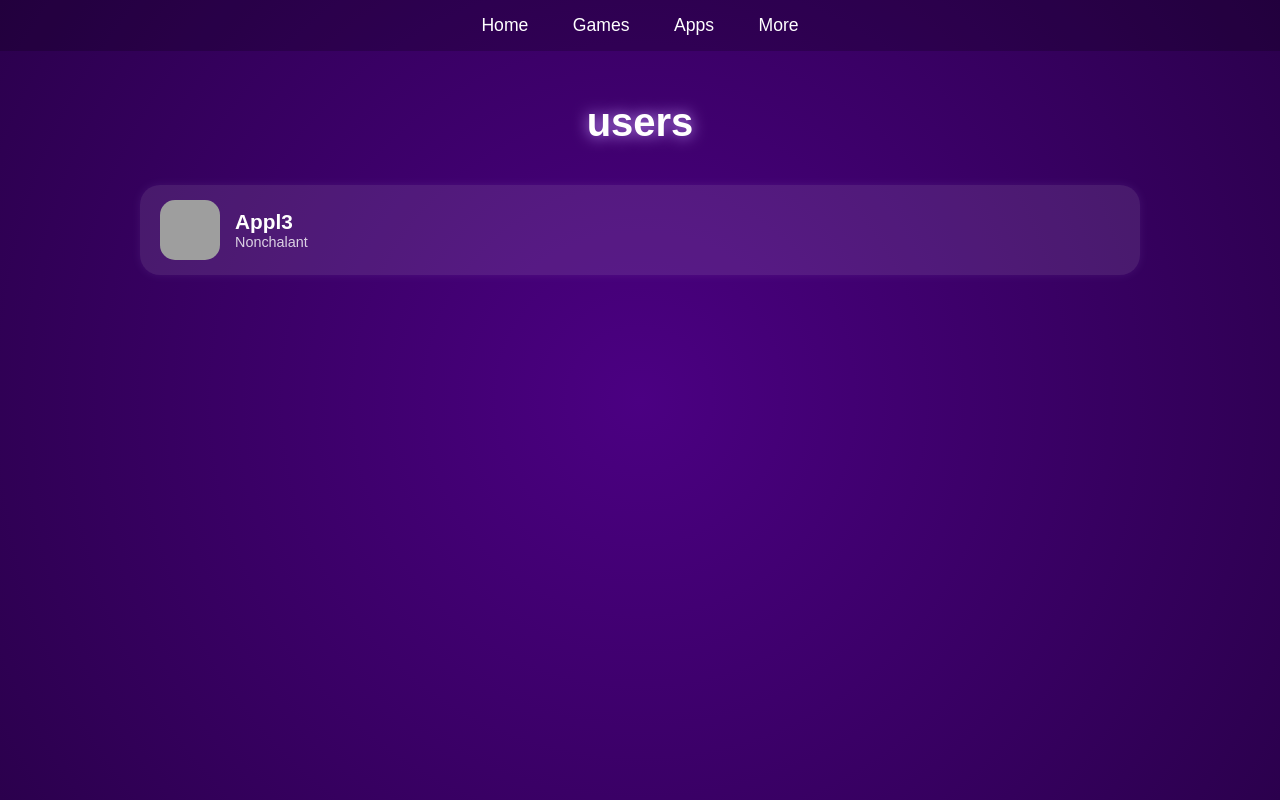
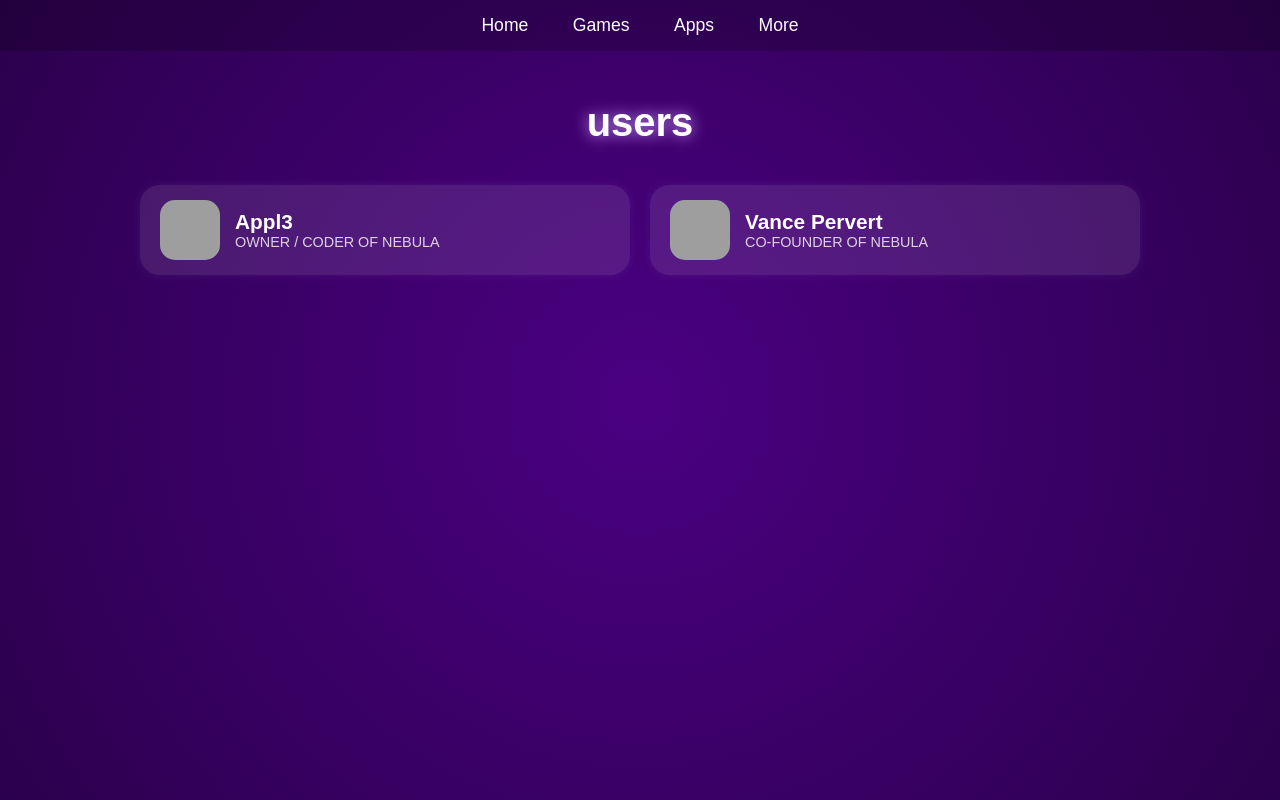
Before and after one commit to appl3codes/nebulatimmyruscle, a plain HTML site: page more.html in a window 1280 px wide. Drawn offline with Linux system fonts and the light colour scheme; grey boxes are pictures that could not be loaded.

Commit message:
Update more.html

```diff
--- a/more.html
+++ b/more.html
@@ -187,41 +187,53 @@
     </div>
   </nav>
 
-
-
   <h1>users</h1>
 
   <div class="team-grid">
-    <!-- Example Card -->
-    <div class="card" onclick="openProfile('olivia')">
-      <img src="https://yt3.googleusercontent.com/1in7IvmROE4Hjq7tjcK7BNbq6ZVN1F9dMFoCzIdF50gTWvGIYEI-JAUwlur02byCnsNdO99r=s160-c-k-c0x00ffffff-no-rj" alt="olivia">
+    <!-- Appl3 Card -->
+    <div class="card" onclick="openProfile('appl3')">
+      <img src="https://yt3.googleusercontent.com/1in7IvmROE4Hjq7tjcK7BNbq6ZVN1F9dMFoCzIdF50gTWvGIYEI-JAUwlur02byCnsNdO99r=s160-c-k-c0x00ffffff-no-rj" alt="Appl3">
       <div class="card-info">
         <h2>Appl3</h2>
-        <p>Nonchalant</p>
+        <p>OWNER / CODER OF NEBULA</p>
       </div>
     </div>
 
-    <!-- Add more cards below like this -->
+    <!-- Vance Pervert Card -->
+    <div class="card" onclick="openProfile('vance')">
+      <img src="https://avatarfiles.alphacoders.com/327/327681.jpg" alt="Vance Pervert">
+      <div class="card-info">
+        <h2>Vance Pervert</h2>
+        <p>CO-FOUNDER OF NEBULA</p>
+      </div>
+    </div>
   </div>
 
   <!-- Profile Modal -->
   <div class="profile-modal" id="profileModal">
     <div class="profile-content" id="profileContent">
-      <!-- Dynamic profile content will load here -->
+      <!-- Dynamic profile content -->
     </div>
   </div>
 
   <script>
     const profiles = {
-      olivia: {
+      appl3: {
         name: "Appl3",
         username: "Appl3",
         img: "https://yt3.googleusercontent.com/1in7IvmROE4Hjq7tjcK7BNbq6ZVN1F9dMFoCzIdF50gTWvGIYEI-JAUwlur02byCnsNdO99r=s160-c-k-c0x00ffffff-no-rj",
         joined: "Built Nebula",
-        lastOnline: "OWNER/CODER OF NEBULA",
+        lastOnline: "OWNER / CODER OF NEBULA",
         about: "CRAZY"
+      },
+      vance: {
+        name: "Vance Pervert",
+        username: "Vance",
+        img: "https://avatarfiles.alphacoders.com/327/327681.jpg",
+        joined: "Co-Founder of Nebula",
+        lastOnline: "CO-FOUNDER OF NEBULA",
+        about: "Likes Pickles"
       }
-      // You can add more user data here (key: username)
     };
 
     function openProfile(userKey) {
@@ -229,13 +241,13 @@
       const modal = document.getElementById("profileModal");
       const content = document.getElementById("profileContent");
       content.innerHTML = `
-        <h2>${user.name}'s profile</h2>
+        <h2>${user.name}'s Profile</h2>
         <img src="${user.img}" alt="${user.name}">
         <h2>${user.name}</h2>
         <p>${user.username}</p>
         <p>${user.joined}</p>
         <p>${user.lastOnline}</p>
-        <h3>about me</h3>
+        <h3>About Me</h3>
         <p>${user.about}</p>
         <br>
         <button class="close-btn" onclick="closeProfile()">Close</button>
```
Lines whose indentation alone changed are shown as unchanged.
